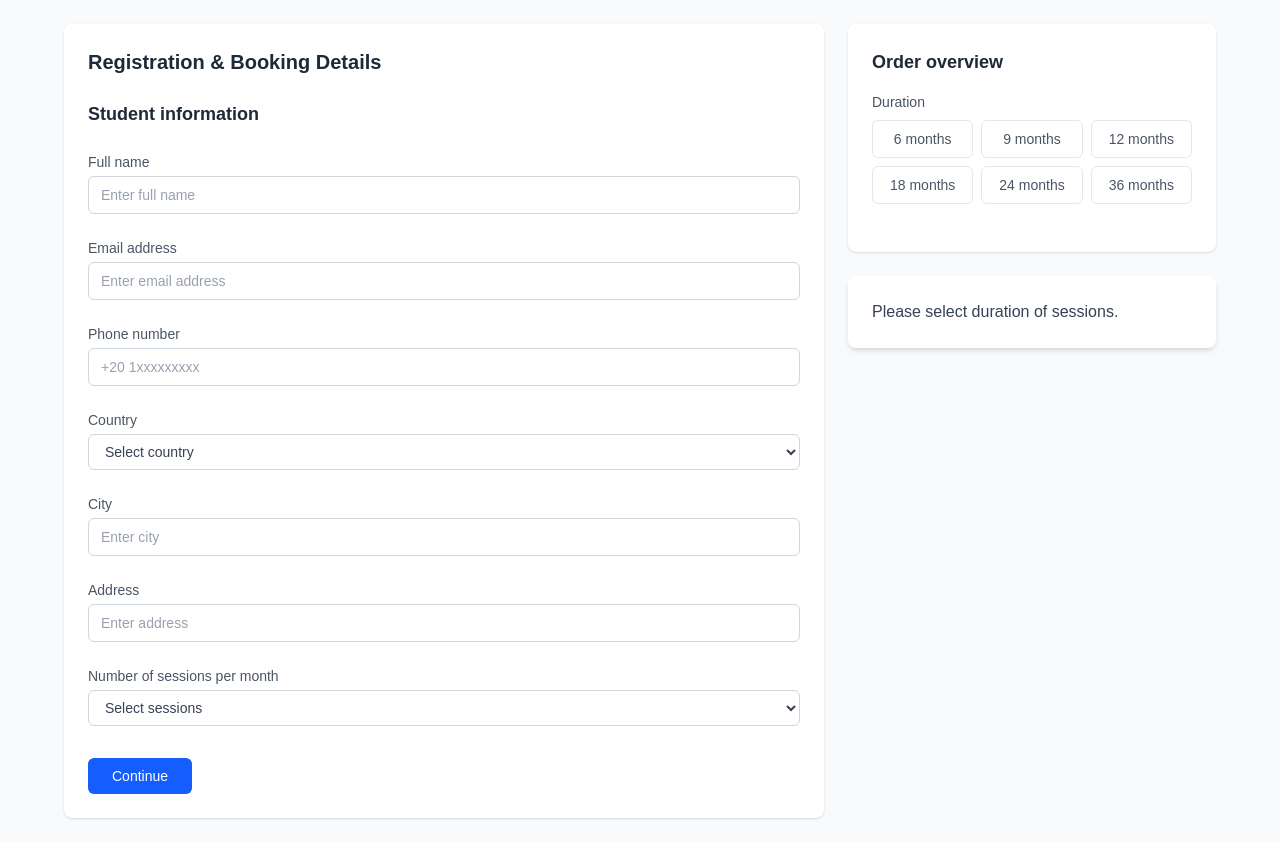
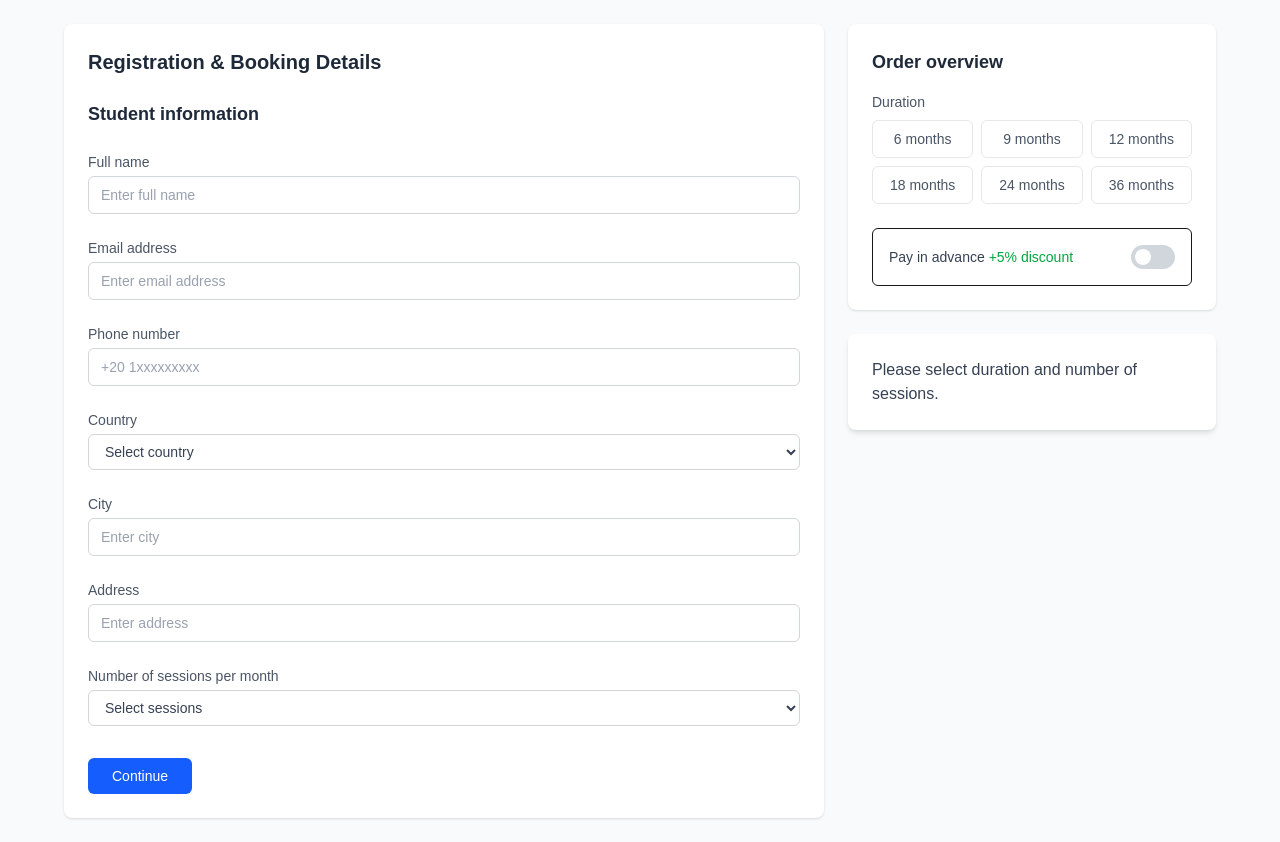
Before and after one commit to ahmadashraf7x/order-form-ui, a Next.js app: page / in a window 1280 px wide. Built offline with nearby package versions, Linux system fonts and the light colour scheme.

Commit message:
feat: add pay-in-advance option with dynamic pricing update

```diff
--- a/src/components/form/PlanStep.tsx
+++ b/src/components/form/PlanStep.tsx
@@ -8,6 +8,8 @@ export default function PlanStep() {
   const {
     duration,
     setDuration,
+    payInAdvance,
+    setPayInAdvance,
   } = useOrder();
 
   return (
@@ -39,6 +41,26 @@ export default function PlanStep() {
         </div>
       </div>
 
+      <div className="flex items-center justify-between rounded-md border p-4">
+        <span className="text-sm text-gray-700">
+          Pay in advance <span className="text-green-600 font-medium">+5% discount</span>
+        </span>
+
+        <button
+          type="button"
+          onClick={() => setPayInAdvance(!payInAdvance)}
+          className={`relative inline-flex h-6 w-11 items-center rounded-full transition
+            ${payInAdvance ? "bg-blue-600" : "bg-gray-300"}
+          `}
+        >
+          <span
+            className={`inline-block h-4 w-4 transform rounded-full bg-white transition
+              ${payInAdvance ? "translate-x-6" : "translate-x-1"}
+            `}
+          />
+        </button>
+      </div>
+
 
 
     </section>
--- a/src/components/summary/OrderSummary.tsx
+++ b/src/components/summary/OrderSummary.tsx
@@ -7,7 +7,7 @@ import { calculateTotalPrice } from "@/utils/priceCalculator";
 import { PricingConfig } from "@/types/pricing";
 
 export default function OrderSummary() {
-  const { duration, sessionsPerMonth } = useOrder();
+  const { duration, sessionsPerMonth, payInAdvance } = useOrder();
   const [pricing, setPricing] = useState<PricingConfig | null>(null);
   const [loading, setLoading] = useState(true);
   const [error, setError] = useState<string | null>(null);
@@ -46,7 +46,7 @@ export default function OrderSummary() {
   if (!sessionsPerMonth || !duration) {
     return (
       <aside className="rounded-lg bg-white p-6 shadow-md text-gray-700">
-        Please select duration of sessions.
+        Please select duration and number of sessions.
       </aside>
     );
   }
@@ -56,7 +56,7 @@ export default function OrderSummary() {
     discountRate,
     discountAmount,
     finalTotal,
-  } = calculateTotalPrice(sessionsPerMonth, duration, pricing);
+  } = calculateTotalPrice(sessionsPerMonth, duration, pricing, payInAdvance);
 
   return (
     <aside className="rounded-lg bg-white p-6 shadow-md">
--- a/src/hooks/useOrder.tsx
+++ b/src/hooks/useOrder.tsx
@@ -10,6 +10,8 @@ type OrderContextType = {
   setSessionsPerMonth: (n: number) => void;
   studentInfo: StudentInfo;
   setStudentInfo: (data: StudentInfo) => void;
+  payInAdvance: boolean;
+  setPayInAdvance: (v: boolean) => void;
 
 };
 
@@ -18,6 +20,7 @@ const OrderContext = createContext<OrderContextType | null>(null);
 export function OrderProvider({ children }: { children: React.ReactNode }) {
   const [duration, setDuration] = useState<DurationOption | null>(null);
   const [sessionsPerMonth, setSessionsPerMonth] = useState<number | null>(null);
+  const [payInAdvance, setPayInAdvance] = useState<boolean>(false);
   const [studentInfo, setStudentInfo] = useState<StudentInfo>({
     fullName: "",
     email: "",
@@ -37,6 +40,8 @@ export function OrderProvider({ children }: { children: React.ReactNode }) {
         setSessionsPerMonth,
         studentInfo,
         setStudentInfo,
+        payInAdvance,
+        setPayInAdvance,
       }}
     >
       {children}
--- a/src/utils/priceCalculator.ts
+++ b/src/utils/priceCalculator.ts
@@ -1,12 +1,20 @@
 import { PricingConfig } from "@/types/pricing";
+
 
 export function calculateTotalPrice(
     sessionsPerMonth: number,
     duration: number,
-  pricing: PricingConfig
+    pricing: PricingConfig,
+    payInAdvance: boolean
 ) {
     const baseMonthly = sessionsPerMonth * pricing.pricePerSession;
-  const discountRate = pricing.discounts[duration] ?? 0;
+    let discountRate = pricing.discounts[duration] ?? 0;
+
+    if (payInAdvance) {
+        const additionalDiscount = 0.05;
+        discountRate += additionalDiscount;
+    }
+
 
     const discountAmount = baseMonthly * discountRate;
     const monthlyAfterDiscount = baseMonthly - discountAmount;
```
Lines whose indentation alone changed are shown as unchanged.
